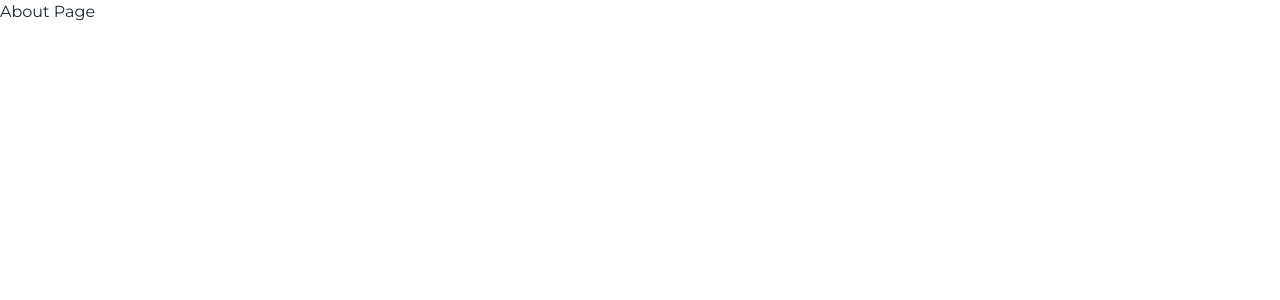
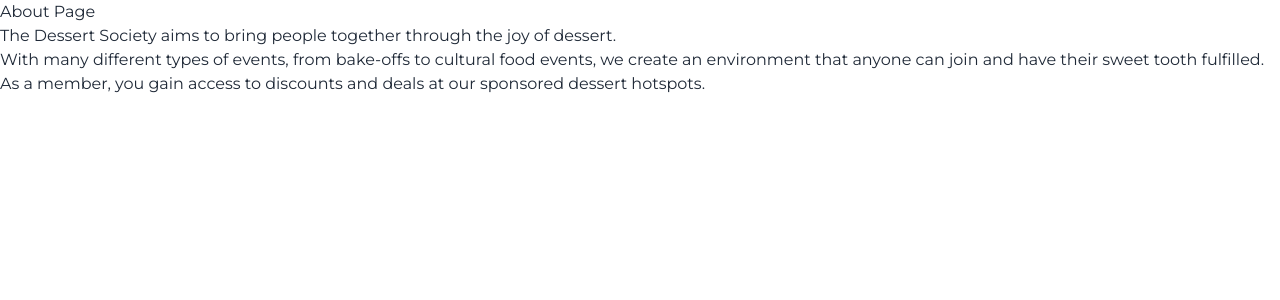
Before and after one commit to UoaWDCC/uads-member-app-v2, a React (Vite) app in the folder web/: page /about in a window 1280 px wide. Shown: the top 300 px of the page. Built offline with nearby package versions, Linux system fonts and the light colour scheme.

Commit message:
UADS-45 feat: Adding the about information

```diff
--- a/web/src/pages/About.tsx
+++ b/web/src/pages/About.tsx
@@ -2,6 +2,10 @@ export default function About()  {
   return (
     <div>
       <h1> About Page</h1>
+			<p> The Dessert Society aims to bring people together through the joy of dessert. </p>
+			<p>	With many different types of events, from bake-offs to cultural food events, we create an environment that anyone can join and have their sweet tooth fulfilled.</p>
+      <p> As a member, you gain access to discounts and deals at our sponsored dessert hotspots. </p>
     </div>
+
   )
 }
```
